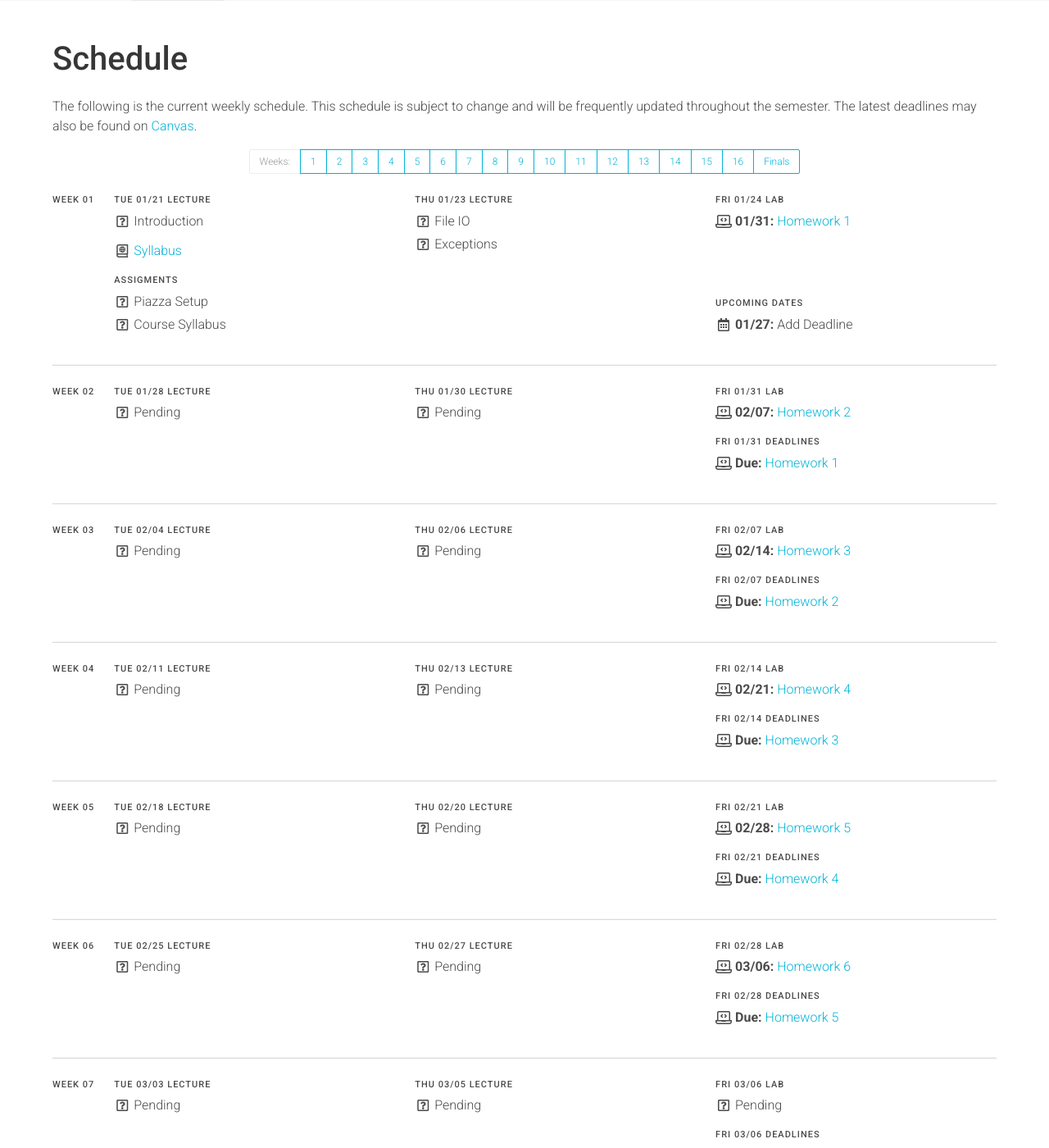
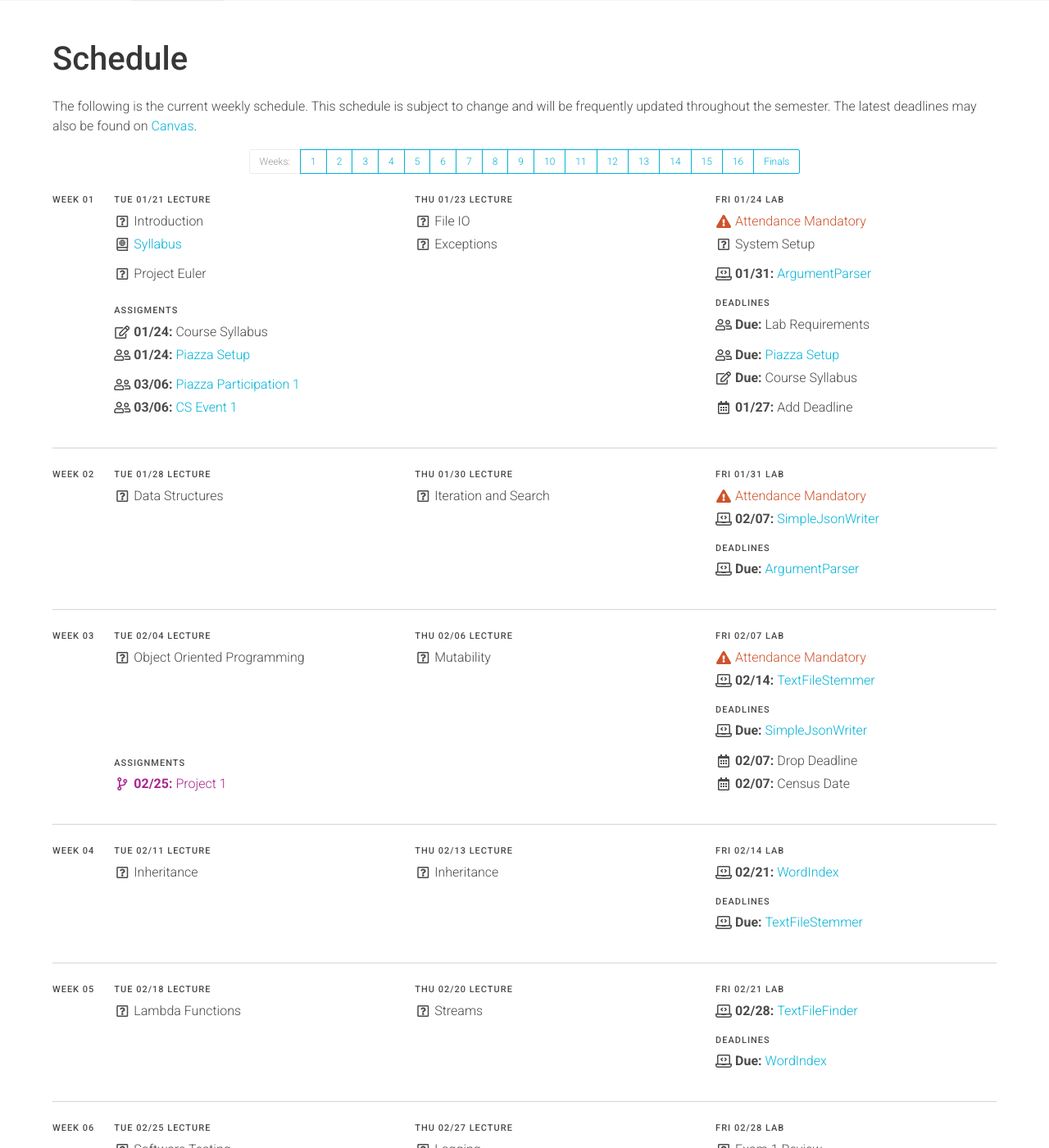
Before and after one commit to usf-cs212-2020/usf-cs212-2020.github.io, a Jekyll site: the page built from schedule.md, in a window 1280 px wide and 1400 px high, scrolled down 212 px. Shown: the whole window at 82% size. Built offline with Jekyll 4.4.1, drawn with Linux system fonts in a browser that asks for light colours; some of the changed text lies outside the part shown.

Commit message:
Filling out schedule.

```diff
--- a/_data/schedule.yml
+++ b/_data/schedule.yml
@@ -57,61 +57,67 @@ assignments:
       type: has-text-usf-terra
 
   - homework1: &homework1
-      text: 'Homework 1'
+      text: 'ArgumentParser'
       icon: *icon_homework
       date: 2020-01-31
       link: 'https://usfca.instructure.com/courses/1590210/assignments/6911905'
 
   - homework2: &homework2
-      text: 'Homework 2'
+      text: 'SimpleJsonWriter'
       icon: *icon_homework
       date: 2020-02-07
       link: 'https://usfca.instructure.com/courses/1590210/assignments/6911957'
 
   - homework3: &homework3
-      text: 'Homework 3'
+      text: 'TextFileStemmer'
       icon: *icon_homework
       date: 2020-02-14
       link: 'https://usfca.instructure.com/courses/1590210/assignments/6911958'
 
   - homework4: &homework4
-      text: 'Homework 4'
+      text: 'WordIndex'
       icon: *icon_homework
       date: 2020-02-21
       link: 'https://usfca.instructure.com/courses/1590210/assignments/6911959'
 
   - homework5: &homework5
-      text: 'Homework 5'
+      text: 'TextFileFinder'
       icon: *icon_homework
       date: 2020-02-28
       link: 'https://usfca.instructure.com/courses/1590210/assignments/6911960'
 
   - homework6: &homework6
-      text: 'Homework 6'
+      text: 'LoggerSetup'
       icon: *icon_homework
       date: 2020-03-06
       link: 'https://usfca.instructure.com/courses/1590210/assignments/6911961'
 
   - homework7: &homework7
-      text: 'Homework 7'
+      text: 'SimpleLock'
       icon: *icon_homework
       date: 2020-03-27
       link: 'https://usfca.instructure.com/courses/1590210/assignments/6911963'
 
   - homework8: &homework8
-      text: 'Homework 8'
+      text: 'PrimeFinder'
       icon: *icon_homework
       date: 2020-04-03
       link: 'https://usfca.instructure.com/courses/1590210/assignments/6911964'
 
   - homework9: &homework9
-      text: 'Homework 9'
+      text: 'LinkParser'
       icon: *icon_homework
       date: 2020-04-17
       link: 'https://usfca.instructure.com/courses/1590210/assignments/6911965'
 
   - homework10: &homework10
-      text: 'Homework 10'
+      text: 'HtmlCleaner'
+      icon: *icon_homework
+      date: 2020-04-17
+      link: 'https://usfca.instructure.com/courses/1590210/assignments/6911965'
+
+  - homework11: &homework11
+      text: 'HeaderFetcher'
       icon: *icon_homework
       date: 2020-04-24
       link: 'https://usfca.instructure.com/courses/1590210/assignments/6911966'
@@ -154,13 +160,32 @@ weeks:
           - icon: *icon_website
             text: 'Syllabus'
             link: '/syllabus.html'
+
+          - text: 'Project Euler'
             bump: true
 
       - label: 'Assigments'
         align: true
         items:
+          - text: 'Course Syllabus'
+            date: 2020-01-24
+            icon: *icon_quiz
+
           - text: 'Piazza Setup'
-          - text: 'Course Syllabus'
+            date: 2020-01-24
+            icon: *icon_participation
+            link: 'https://usfca.instructure.com/courses/1590210/assignments/6911950'
+
+          - text: 'Piazza Participation 1'
+            bump: true
+            date: 2020-03-06
+            link: 'https://usfca.instructure.com/courses/1590210/assignments/6911948'
+            icon: *icon_participation
+
+          - text: 'CS Event 1'
+            date: 2020-03-06
+            link: 'https://usfca.instructure.com/courses/1590210/quizzes/2346352'
+            icon: *icon_participation
 
     # column 2 (thursday)
     - sections:
@@ -176,14 +201,35 @@ weeks:
       - label: 'Lab'
         start: 2020-01-24
         items:
+          - <<: *mandatory
+
+          - text: 'System Setup'
+
           - <<: *homework1
+            bump: true
 
-      - label: 'Upcoming Dates'
+      - label: 'Deadlines'
         align: true
+        start: ''
         items:
+          - text: 'Lab Requirements'
+            icon: *icon_participation
+            date: ''
+
+          - text: 'Piazza Setup'
+            date: ''
+            icon: *icon_participation
+            bump: true
+            link: 'https://usfca.instructure.com/courses/1590210/assignments/6911950'
+
+          - text: 'Course Syllabus'
+            date: ''
+            icon: *icon_quiz
+
           - text: 'Add Deadline'
             date: 2020-01-27
             icon: *icon_date
+            bump: true
 
 - week: 2
   columns:
@@ -192,27 +238,29 @@ weeks:
       - label: 'Lecture'
         start: 2020-01-28
         items:
-          - text: 'Pending'
+          - text: 'Data Structures'
 
     # column 2 (thursday)
     - sections:
       - label: 'Lecture'
         start: 2020-01-30
         items:
-          - text: 'Pending'
+          - text: 'Iteration and Search'
 
     # column 3 (friday)
     - sections:
       - label: 'Lab'
         start: 2020-01-31
         items:
+          - <<: *mandatory
           - <<: *homework2
 
       - label: 'Deadlines'
-        start: 2020-01-31
+        start: ''
         align: true
         items:
           - <<: *homework1
+            date: ''
 
 - week: 3
   columns:
@@ -221,27 +269,43 @@ weeks:
       - label: 'Lecture'
         start: 2020-02-04
         items:
-          - text: 'Pending'
+          - text: 'Object Oriented Programming'
+
+      - label: 'Assignments'
+        align: true
+        items:
+          - <<: *project1
 
     # column 2 (thursday)
     - sections:
       - label: 'Lecture'
         start: 2020-02-06
         items:
-          - text: 'Pending'
+          - text: 'Mutability'
 
     # column 3 (friday)
     - sections:
       - label: 'Lab'
         start: 2020-02-07
         items:
+          - <<: *mandatory
           - <<: *homework3
 
       - label: 'Deadlines'
-        start: 2020-02-07
+        start: ''
         align: true
         items:
           - <<: *homework2
+            date: ''
+
+          - text: 'Drop Deadline'
+            bump: true
+            icon: *icon_date
+            date: 2020-02-07
+
+          - text: 'Census Date'
+            icon: *icon_date
+            date: 2020-02-07
 
 - week: 4
   columns:
@@ -250,14 +314,14 @@ weeks:
       - label: 'Lecture'
         start: 2020-02-11
         items:
-          - text: 'Pending'
+          - text: 'Inheritance'
 
     # column 2 (thursday)
     - sections:
       - label: 'Lecture'
         start: 2020-02-13
         items:
-          - text: 'Pending'
+          - text: 'Inheritance'
 
     # column 3 (friday)
     - sections:
@@ -267,10 +331,11 @@ weeks:
           - <<: *homework4
 
       - label: 'Deadlines'
-        start: 2020-02-14
+        start: ''
         align: true
         items:
           - <<: *homework3
+            date: ''
 
 - week: 5
   columns:
@@ -279,14 +344,14 @@ weeks:
       - label: 'Lecture'
         start: 2020-02-18
         items:
-          - text: 'Pending'
+          - text: 'Lambda Functions'
 
     # column 2 (thursday)
     - sections:
       - label: 'Lecture'
         start: 2020-02-20
         items:
-          - text: 'Pending'
+          - text: 'Streams'
 
     # column 3 (friday)
     - sections:
@@ -296,10 +361,11 @@ weeks:
           - <<: *homework5
 
       - label: 'Deadlines'
-        start: 2020-02-21
+        start: ''
         align: true
         items:
           - <<: *homework4
+            date: ''
 
 - week: 6
   columns:
@@ -308,27 +374,44 @@ weeks:
       - label: 'Lecture'
         start: 2020-02-25
         items:
-          - text: 'Pending'
+          - text: 'Software Testing'
+
+      - label: 'Deadlines'
+        start: ''
+        align: true
+        items:
+          - <<: *project1
+            text: 'Project 1 Checkpoint'
+            date: ''
 
     # column 2 (thursday)
     - sections:
       - label: 'Lecture'
         start: 2020-02-27
         items:
-          - text: 'Pending'
+          - text: 'Logging'
+
+      - label: 'Assignments'
+        align: true
+        items:
+          - <<: *project2
 
     # column 3 (friday)
     - sections:
       - label: 'Lab'
         start: 2020-02-28
         items:
+          - text: 'Exam 1 Review'
+
           - <<: *homework6
+            bump: true
 
       - label: 'Deadlines'
-        start: 2020-02-28
+        start: ''
         align: true
         items:
           - <<: *homework5
+            date: ''
 
 - week: 7
   columns:
@@ -337,27 +420,44 @@ weeks:
       - label: 'Lecture'
         start: 2020-03-03
         items:
-          - text: 'Pending'
+          - text: 'Exam 1'
+            type: 'has-text-weight-bold has-text-danger'
+            icon: *icon_exam
 
     # column 2 (thursday)
     - sections:
       - label: 'Lecture'
         start: 2020-03-05
         items:
-          - text: 'Pending'
+          - text: 'Exam 1 Retake'
+            type: 'has-text-weight-bold has-text-danger'
+            icon: *icon_exam
 
     # column 3 (friday)
     - sections:
       - label: 'Lab'
         start: 2020-03-06
         items:
-          - text: 'Pending'
+          - text: 'Project Catchup'
+            icon: *icon_project
 
       - label: 'Deadlines'
-        start: 2020-03-06
+        start: ''
         align: true
         items:
           - <<: *homework6
+            date: ''
+
+          - text: 'Piazza Participation 1'
+            bump: true
+            date: ''
+            link: 'https://usfca.instructure.com/courses/1590210/assignments/6911948'
+            icon: *icon_participation
+
+          - text: 'CS Event 1'
+            date: ''
+            link: 'https://usfca.instructure.com/courses/1590210/quizzes/2346352'
+            icon: *icon_participation
 
 - week: 8
   columns:
@@ -398,14 +498,40 @@ weeks:
       - label: 'Lecture'
         start: 2020-03-17
         items:
-          - text: 'Pending'
+          - text: 'Multithreading'
+
+      - label: 'Assigments'
+        align: true
+        items:
+          - text: 'Piazza Participation 2'
+            date: 2020-05-07
+            link: 'https://usfca.instructure.com/courses/1590210/assignments/6911990'
+            icon: *icon_participation
+
+          - text: 'CS Event 2'
+            date: 2020-05-07
+            link: 'https://usfca.instructure.com/courses/1590210/quizzes/2346358'
+            icon: *icon_participation
+
+      - label: 'Deadlines'
+        start: ''
+        align: true
+        items:
+          - <<: *project2
+            text: 'Project 2 Checkpoint'
+            date: ''
 
     # column 2 (thursday)
     - sections:
       - label: 'Lecture'
         start: 2020-03-19
         items:
-          - text: 'Pending'
+          - text: 'Multithreading'
+
+      - label: 'Assignments'
+        align: true
+        items:
+          - <<: *project3
 
     # column 3 (friday)
     - sections:
@@ -421,14 +547,14 @@ weeks:
       - label: 'Lecture'
         start: 2020-03-24
         items:
-          - text: 'Pending'
+          - text: 'Multithreading'
 
     # column 2 (thursday)
     - sections:
       - label: 'Lecture'
         start: 2020-03-26
         items:
-          - text: 'Pending'
+          - text: 'Multithreading'
 
     # column 3 (friday)
     - sections:
@@ -438,10 +564,11 @@ weeks:
           - <<: *homework8
 
       - label: 'Deadlines'
-        start: 2020-03-27
+        start: ''
         align: true
         items:
           - <<: *homework7
+            date: ''
 
 - week: 11
   columns:
@@ -450,14 +577,20 @@ weeks:
       - label: 'Lecture'
         start: 2020-03-31
         items:
-          - text: 'Pending'
+          - text: 'Regular Expressions'
+
+      - label: 'Assigments'
+        align: true
+        items:
+          - <<: *project4
+            text: 'Project 4 Part A'
 
     # column 2 (thursday)
     - sections:
       - label: 'Lecture'
         start: 2020-04-02
         items:
-          - text: 'Pending'
+          - text: 'Sockets'
 
     # column 3 (friday)
     - sections:
@@ -465,12 +598,24 @@ weeks:
         start: 2020-04-03
         items:
           - <<: *homework9
+          - <<: *homework10
 
       - label: 'Deadlines'
-        start: 2020-04-03
+        start: ''
         align: true
         items:
           - <<: *homework8
+            date: ''
+
+          - text: 'Project Cutoff 1'
+            icon: *icon_project
+            type: 'has-text-weight-bold has-text-danger is-uppercase'
+            date: 2020-04-03
+            bump: true
+
+          - text: 'Withdraw Deadline'
+            date: 2020-04-06
+            icon: *icon_date
 
 - week: 12
   columns:
@@ -479,14 +624,22 @@ weeks:
       - label: 'Lecture'
         start: 2020-04-07
         items:
-          - text: 'Pending'
+          - text: 'Servlets'
+
+      - label: 'Deadlines'
+        start: ''
+        align: Structures
+        items:
+          - <<: *project3
+            date: ''
+            text: 'Project 3 Checkpoint'
 
     # column 2 (thursday)
     - sections:
       - label: 'Lecture'
         start: 2020-04-09
         items:
-          - text: 'Pending'
+          - text: 'Servlets'
 
     # column 3 (friday)
     - sections:
@@ -505,27 +658,34 @@ weeks:
       - label: 'Lecture'
         start: 2020-04-14
         items:
-          - text: 'Pending'
+          - text: 'Sessions'
+
+      - label: 'Assigments'
+        align: true
+        items:
+          - <<: *project4
+            text: 'Project 4 Part B'
 
     # column 2 (thursday)
     - sections:
       - label: 'Lecture'
         start: 2020-04-16
         items:
-          - text: 'Pending'
+          - text: 'Relational Databases'
 
     # column 3 (friday)
     - sections:
       - label: 'Lab'
         start: 2020-04-17
         items:
-          - <<: *homework10
+          - <<: *homework11
 
       - label: 'Deadlines'
         start: 2020-04-17
         align: true
         items:
           - <<: *homework9
+          - <<: *homework10
 
 - week: 14
   columns:
@@ -534,27 +694,28 @@ weeks:
       - label: 'Lecture'
         start: 2020-04-21
         items:
-          - text: 'Pending'
+          - text: 'SQL'
 
     # column 2 (thursday)
     - sections:
       - label: 'Lecture'
         start: 2020-04-23
         items:
-          - text: 'Pending'
+          - text: 'SQL'
 
     # column 3 (friday)
     - sections:
       - label: 'Lab'
         start: 2020-04-24
         items:
-          - text: 'Pending'
+          - text: 'Exam 2 Review'
+            icon: *icon_exam
 
       - label: 'Deadlines'
         start: 2020-04-24
         align: true
         items:
-          - <<: *homework10
+          - <<: *homework11
 
 - week: 15
   columns:
@@ -563,21 +724,34 @@ weeks:
       - label: 'Lecture'
         start: 2020-04-28
         items:
-          - text: 'Pending'
+          - text: 'Exam 2'
+            type: 'has-text-weight-bold has-text-danger'
+            icon: *icon_exam
+
+      - label: 'Deadlines'
+        start: ''
+        align: Structures
+        items:
+          - <<: *project4
+            date: ''
+            text: 'Project 4 Checkpoint'
 
     # column 2 (thursday)
     - sections:
       - label: 'Lecture'
         start: 2020-04-30
         items:
-          - text: 'Pending'
+          - text: 'Exam 2'
+            type: 'has-text-weight-bold has-text-danger'
+            icon: *icon_exam
 
     # column 3 (friday)
     - sections:
       - label: 'Lab'
         start: 2020-05-01
         items:
-          - text: 'Pending'
+          - text: 'Project Catchup'
+            icon: *icon_project
 
 - week: 16
   columns:
@@ -586,14 +760,35 @@ weeks:
       - label: 'Lecture'
         start: 2020-05-05
         items:
-          - text: 'Pending'
+          - text: 'JDBC'
 
     # column 2 (thursday)
     - sections:
       - label: 'Lecture'
         start: 2020-05-07
         items:
-          - text: 'Pending'
+          - text: 'JDBC'
+
+    # column 3
+    - sections:
+      - label: 'End of Semester Deadlines'
+        align: true
+        items:
+          - text: 'Piazza Participation 2'
+            date: 2020-05-07
+            link: 'https://usfca.instructure.com/courses/1590210/assignments/6911990'
+            icon: *icon_participation
+
+          - text: 'CS Event 2'
+            date: 2020-05-07
+            link: 'https://usfca.instructure.com/courses/1590210/quizzes/2346358'
+            icon: *icon_participation
+
+          - text: 'Project Cutoff 2'
+            icon: *icon_project
+            type: 'has-text-weight-bold has-text-danger is-uppercase'
+            date: 2020-05-07
+            bump: true
 
 - text: 'Finals'
   columns:
@@ -601,4 +796,5 @@ weeks:
     - sections:
       - label: 'Finals Week'
         items:
-          - text: 'Pending'
+          - text: 'Final Code Reviews'
+            icon: *icon_project
```
